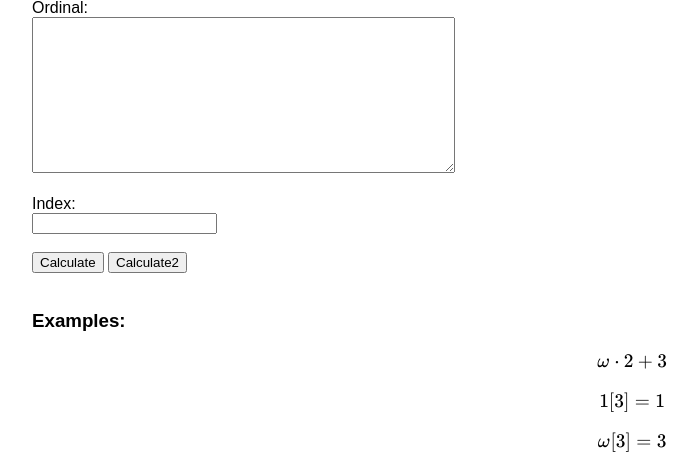
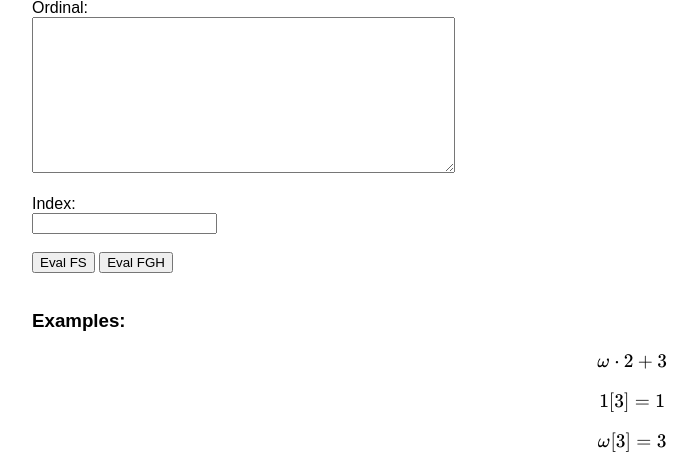
Before and after one commit to gmnot/FGHDisplayer, a Flask app: page / in a window 1280 px wide. Shown: the part 143-599 px from the top of the page, without its empty margins (8-705 px from the left). Run offline with Flask 3, Linux system fonts and the light colour scheme.

Commit message:
trivial: renamed buttons

```diff
--- a/app.py
+++ b/app.py
@@ -12,10 +12,9 @@ def index():
     n_str = request.form['small_text']
     action = request.form['action']
 
-    if action == 'merge':
+    if action == 'fund_seq':
         result = Ordinal.from_str(ord_str).fundamental_sequence_display(int(n_str))
-    elif action == 'reverse_merge':
-        # 反向合并字符串
+    elif action == 'fgh':
         result = FGH(Ordinal.from_str(ord_str), int(n_str)).expand_once_display()
 
   return render_template('index.html', result=result)
--- a/templates/index.html
+++ b/templates/index.html
@@ -30,8 +30,8 @@
     <label for="small_input">Index:</label><br>
     <input type="text" id="small_input" name="small_text"><br><br>
 
-    <button type="submit" name="action" value="merge">Calculate</button>
-    <button type="submit" name="action" value="reverse_merge">Calculate2</button><br><br>
+    <button type="submit" name="action" value="fund_seq">Eval FS</button>
+    <button type="submit" name="action" value="fgh">Eval FGH</button><br><br>
 </form>
 
   {% if result %}
```
